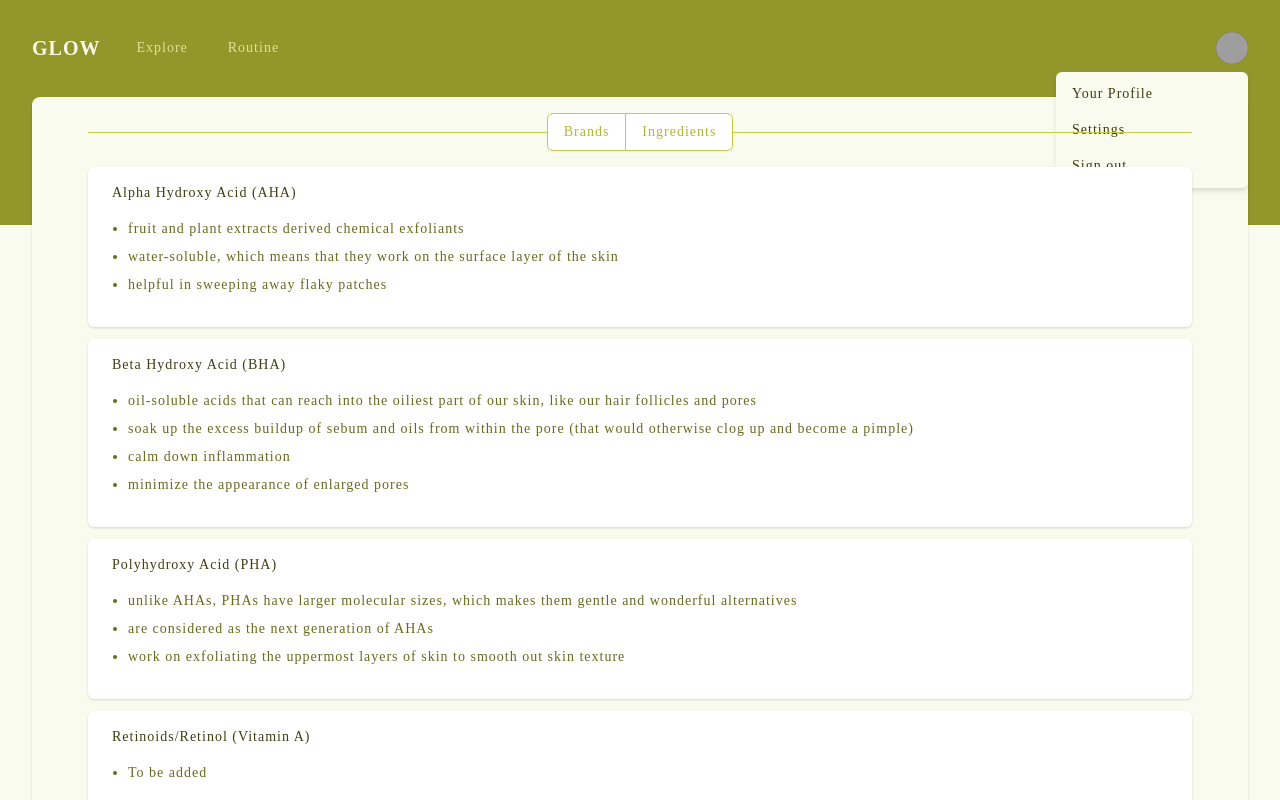
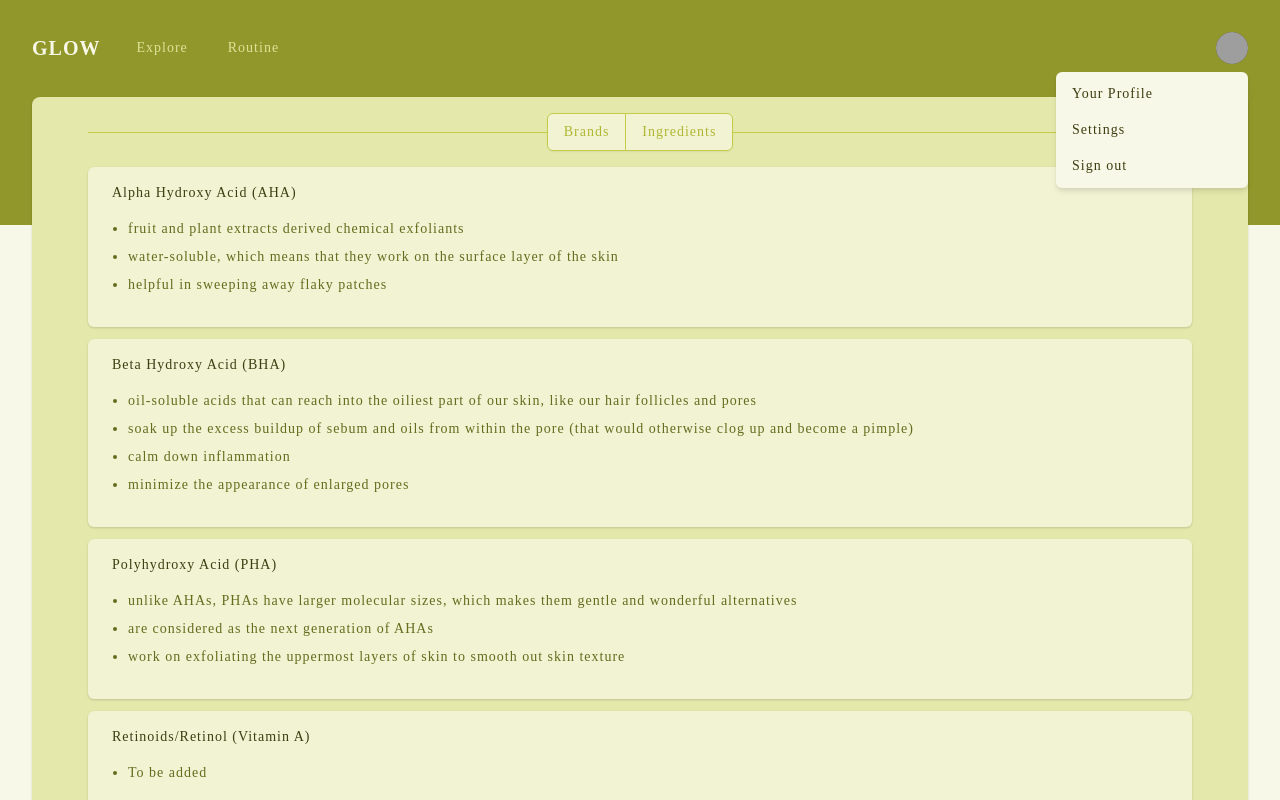
Before and after one commit to biancacomanescu97/glow, a React (Create React App) app: page /explore/ingredients in a window 1280 px wide. Both pictures are taken after a click on the button "Open user menu". Shown: the top 800 px of the page. Built offline with nearby package versions, Linux system fonts and the light colour scheme; grey boxes are pictures that could not be loaded.

Commit message:
Added more shades to floral white

```diff
--- a/public/index.html
+++ b/public/index.html
@@ -12,7 +12,7 @@
     <link rel="manifest" href="%PUBLIC_URL%/manifest.json" />
     <title>Glow</title>
   </head>
-  <body class="h-full bg-citron-10">
+  <body class="h-full bg-floralwhite-100">
     <div id="root"></div>
   </body>
 </html>
--- a/src/components/explore/Explore.tsx
+++ b/src/components/explore/Explore.tsx
@@ -8,7 +8,7 @@ export default function Explore() {
   return (
     <main className="-mt-32">
       <div className="max-w-full mx-auto pb-12 px-4 sm:px-6 lg:px-8">
-        <div className="bg-citron-10 rounded-lg shadow py-4 sm:px-6">
+        <div className="bg-floralwhite-400 rounded-lg shadow py-4 sm:px-6">
           <div className="container mx-auto sm:px-6 lg:px-8 text-justify text-sm font-medium">
             <Router>
             <Navbar />
--- a/src/components/explore/Navbar.tsx
+++ b/src/components/explore/Navbar.tsx
@@ -11,13 +11,13 @@ export default function Navbar() {
       <div className="relative flex justify-center">
         <span className="relative z-0 inline-flex shadow-sm rounded-md -space-x-px">
           <Link
-            className="relative inline-flex items-center px-4 py-2 rounded-l-md border border-citron-300 bg-white text-sm font-medium text-citron-400 hover:bg-citron-50 focus:z-10 focus:outline-none focus:ring-1 focus:ring-citron-500 focus:border-citron-500"
+            className="relative inline-flex items-center px-4 py-2 rounded-l-md border border-citron-300 bg-floralwhite-200 text-sm font-medium text-citron-400 hover:bg-citron-50 focus:z-10 focus:outline-none focus:ring-1 focus:ring-citron-500 focus:border-citron-500"
             to="/explore/brands"
             aria-current={true ? "page" : undefined}>
             Brands
           </Link>
           <Link
-            className="relative inline-flex items-center px-4 py-2 rounded-r-md border border-citron-300 bg-white text-sm font-medium text-citron-400 hover:bg-citron-50 focus:z-10 focus:outline-none focus:ring-1 focus:ring-citron-500 focus:border-citron-500"
+            className="relative inline-flex items-center px-4 py-2 rounded-r-md border border-citron-300 bg-floralwhite-200 text-sm font-medium text-citron-400 hover:bg-citron-50 focus:z-10 focus:outline-none focus:ring-1 focus:ring-citron-500 focus:border-citron-500"
             to="/explore/ingredients"
             aria-current={true ? "page" : undefined}>
             Ingredients
--- a/src/components/explore/brands/Brands.tsx
+++ b/src/components/explore/brands/Brands.tsx
@@ -19,7 +19,7 @@ export default function Example() {
             brandIdx === brands.length - 1
               ? "rounded-bl-lg rounded-br-lg sm:rounded-bl-none"
               : "",
-            "relative group bg-white p-6 hover:bg-citron-10 focus-within:ring-2 focus-within:ring-inset focus-within:ring-citron-500"
+            "relative group bg-floralwhite-100 p-6 hover:bg-citron-10 focus-within:ring-2 focus-within:ring-inset focus-within:ring-citron-500"
           )}>
           <div className="mt-4">
             <h3 className="text-lg font-medium text-citron-700">
--- a/src/components/explore/ingredients/Ingredients.tsx
+++ b/src/components/explore/ingredients/Ingredients.tsx
@@ -4,7 +4,7 @@ export default function Ingredients() {
   return (
     <ul role="list" className="mt-4 space-y-3">
       {ingredients.map((ingredient) => (
-        <li className="relative bg-white shadow px-4 py-4 sm:px-6 sm:rounded-md">
+        <li className="relative bg-floralwhite-200 shadow px-4 py-4 sm:px-6 sm:rounded-md">
           <h3 className="text-md font-medium text-citron-700">
             <a href={ingredient.href} className="hover:text-citron-400">
               {ingredient.name}
--- a/src/components/navigation/Navbar.tsx
+++ b/src/components/navigation/Navbar.tsx
@@ -44,7 +44,7 @@ export default function Navbar() {
                       </Disclosure.Button>
                     </div>
                     <div className="flex-1 flex items-center justify-center sm:items-stretch sm:justify-start">
-                      <div className="flex-shrink-0 flex w-auto items-center text-xl font-bold text-floralwhite rounded-md">
+                      <div className="flex-shrink-0 flex w-auto items-center text-xl font-bold text-floralwhite-100 rounded-md">
                         <Link
                           className="hidden lg:block"
                           to="/"
--- a/src/components/navigation/user/User.tsx
+++ b/src/components/navigation/user/User.tsx
@@ -8,9 +8,9 @@ function classNames(...classes: string[]) {
 
 export default function User() {
   return (
-    <Menu as="div" className="ml-3 relative">
+    <Menu as="div" className="ml-3 relative z-50">
       <div>
-        <Menu.Button className="bg-citron-700 flex text-sm rounded-full focus:outline-none focus:ring-0 focus:ring-offset-2 focus:ring-citron-100">
+        <Menu.Button className="bg-citron-700 flex text-sm rounded-full focus:outline-none focus:ring-0 focus:ring-offset-2 focus:ring-floralwhite-100">
           <span className="sr-only">Open user menu</span>
           <img
             className="h-8 w-8 rounded-full object-cover"
@@ -27,13 +27,13 @@ export default function User() {
         leave="transition ease-in duration-75"
         leaveFrom="transform opacity-100 scale-100"
         leaveTo="transform opacity-0 scale-95">
-        <Menu.Items className="origin-top-right absolute right-0 mt-2 w-48 rounded-md shadow-md py-1 bg-citron-10 focus:outline-none">
+        <Menu.Items className="origin-top-right absolute right-0 mt-2 w-48 rounded-md shadow-md py-1 bg-floralwhite-100 focus:outline-none">
           <Menu.Item>
             {({ active }) => (
               <Link
                 to="/user/profile"
                 className={classNames(
-                  active ? "bg-citron-10" : "",
+                  active ? "bg-floralwhite-100" : "",
                   "block px-4 py-2 text-sm text-citron-700 hover:text-citron"
                 )}>
                 Your Profile
@@ -45,7 +45,7 @@ export default function User() {
               <Link
                 to="/user/settings"
                 className={classNames(
-                  active ? "bg-citron-10" : "",
+                  active ? "bg-floralwhite-100" : "",
                   "block px-4 py-2 text-sm text-citron-700 hover:text-citron"
                 )}>
                 Settings
@@ -57,7 +57,7 @@ export default function User() {
               <Link
                 to="#"
                 className={classNames(
-                  active ? "bg-citron-10" : "",
+                  active ? "bg-floralwhite-100" : "",
                   "block px-4 py-2 text-sm text-citron-700 hover:text-citron"
                 )}>
                 Sign out
--- a/src/components/routine/Routine.tsx
+++ b/src/components/routine/Routine.tsx
@@ -2,9 +2,9 @@ export default function Routine() {
   return (
     <main className="-mt-32">
       <div className="max-w-full mx-auto pb-12 px-4 sm:px-6  lg:px-8">
-        <div className="bg-citron-10 rounded-lg shadow px-5 py-4 sm:px-6">
+        <div className="bg-floralwhite-400 rounded-lg shadow px-5 py-4 sm:px-6">
           <div className="container mx-auto px-4 sm:px-6 lg:px-8 text-justify text-sm font-medium">
-            <div className="px-4 py-5 sm:px-6 bg-white shadow-md rounded-lg">
+            <div className="px-4 py-5 sm:px-6 bg-floralwhite-100 shadow-md rounded-lg">
               Skin type: dry; some oiler tendencies (my T-zone and my nose) in
               the summertime.
               <div className="px-4 py-2 sm:px-6">
--- a/tailwind.config.js
+++ b/tailwind.config.js
@@ -5,21 +5,31 @@ module.exports = {
     extend: {
       colors: {
         citron: {
-          DEFAULT: '#91972A',
-          '10': "#FAFBEF",
-          '50': '#DEE297',
-          '100': '#D9DE87',
-          '200': '#CFD567',
-          '300': '#C4CC47',
-          '400': '#B0B733',
-          '500': '#91972A',
-          '600': '#676B1E',
-          '700': '#3D3F12',
-          '800': '#131305',
-          '900': '#000000'
+          DEFAULT: "#91972A",
+          10: "#FAFBEF",
+          50: "#DEE297",
+          100: "#D9DE87",
+          200: "#CFD567",
+          300: "#C4CC47",
+          400: "#B0B733",
+          500: "#91972A",
+          600: "#676B1E",
+          700: "#3D3F12",
+          800: "#131305",
+          900: "#0B0C03",
         },
         floralwhite: {
-          DEFAULT: "#FDF8ED",
+          DEFAULT: "#DEE297",
+          50: "#FAFBF1",
+          100: "#F7F8E7",
+          200: "#F1F3D3",
+          300: "#EBEDBF",
+          400: "#E4E8AB",
+          500: "#DEE297",
+          600: "#D9DE87",
+          700: "#D4D977",
+          800: "#CFD567",
+          900: "#CAD057",
         },
       },
     },
```
